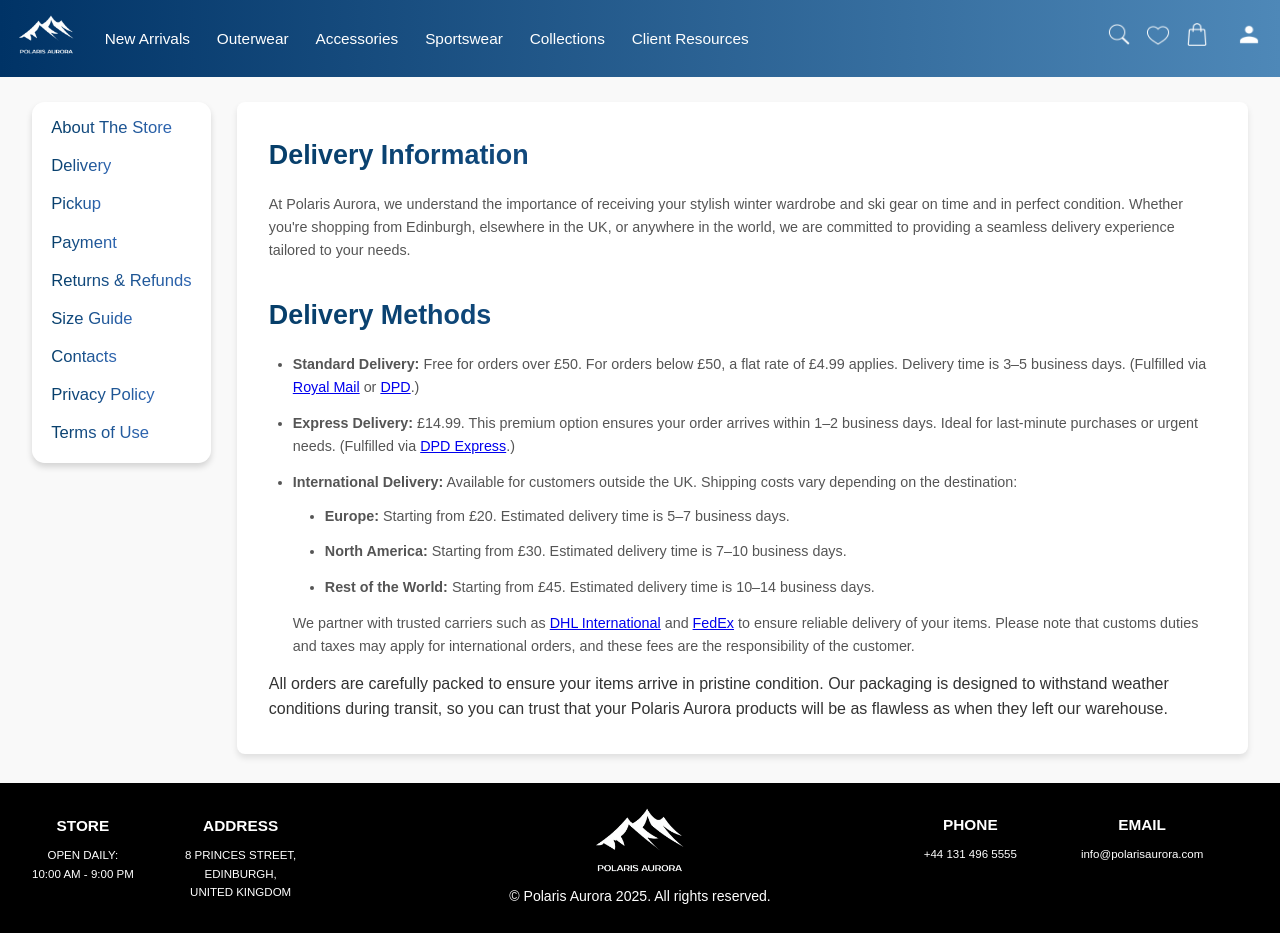
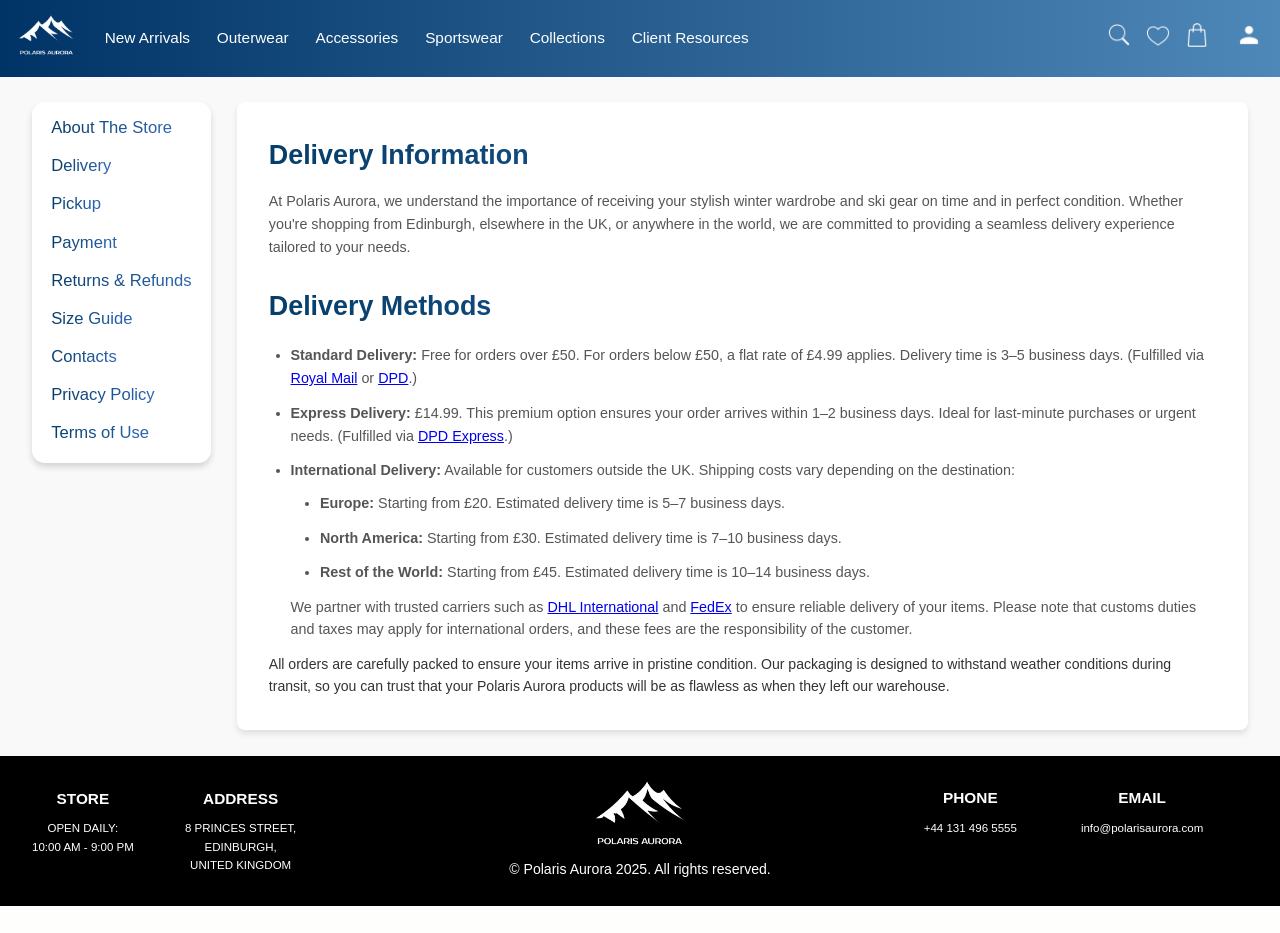
Before and after one commit to lystarblone/clothes_site, a Django app: page /client_resources/delivery/ in a window 1280 px wide. After the commit the page ends 906 px from the top, so only its background shows below. Run offline with Django 5.2, Linux system fonts and the light colour scheme.

Commit message:
Filan client resourses fix

```diff
--- a/main/static/main/css/guides.css
+++ b/main/static/main/css/guides.css
@@ -6,6 +6,7 @@
     background-color: #f9f9f9;
     margin: 0;
     padding: 0;
+    font-size: 1.1vw;
 }
 
 /* Стили для контейнера страницы */
@@ -28,6 +29,7 @@
     padding: 1vw;
     position: sticky;
     top: 7.5vw;
+    margin-bottom: 1vw;
     align-self: flex-start;
     padding-left: 1.5vw;
     font-size: 1.3vw;
@@ -73,7 +75,7 @@
     box-shadow: 0 4px 6px rgba(0, 0, 0, 0.1);
     padding: 2.5vw;
     overflow: hidden;
-    margin-bottom: 1rem;
+    margin-bottom: 1vw;
 }
 
 /* Стили для разделов контента */
@@ -88,7 +90,7 @@
     -webkit-background-clip: text;
     background-clip: text;
     color: transparent;
-    margin-bottom: 1rem;
+    margin-bottom: 1vw;
 }
 
 .about-title {
@@ -96,55 +98,56 @@
 }
 
 .mission-title {
-    margin-top: 2rem;
+    margin-top: 2vw;
 }
 
 .about-section p {
     font-size: 1.12vw;
     color: #555;
-    margin-bottom: 1rem;
+    margin-bottom: 1vw;
 }
 
 .mission-list {
     list-style: disc;
-    padding-left: 1.5rem;
-    margin-top: 1rem;
+    padding-left: 1.7vw;
+    margin-top: 1.3vw;
 }
 
 .mission-list li {
     font-size: 1.12vw;
     color: #555;
-    margin-bottom: 0.8rem;
+    margin-bottom: 0.9vw;
 }
 
 .sub-list {
-    margin-left: 1rem;
-    margin-top: 0.7rem;
-    padding-left: 1rem;
+    margin-left: 1.2vw;
+    margin-top: 0.8vw;
+    padding-left: 1.1vw;
     list-style-type: disc;
 }
 
 .sub-list li {
-    margin-bottom: 0.8rem;
+    margin-bottom: 0.9vw;
 }
 
 /* Стили для информации о магазине */
 .store-details {
     display: flex;
     align-items: flex-start;
-    gap: 2rem;
+    gap: 2.1vw;
 }
 
 .text-section {
     flex: 1;
     display: flex;
     flex-direction: column;
-    gap: 1rem;
+    gap: 1.1vw;
 }
 
 .address-section,
 .opening-hours-section {
-    margin-bottom: 1rem;
+    margin-bottom: 1.1vw;
+    font-size: 1.15vw;
 }
 
 .image-section {
@@ -183,7 +186,7 @@
 
 .fit-descriptions {
     display: flex;
-    gap: 2rem;
+    gap: 2.1vw;
     flex-wrap: wrap;
 }
 
```
